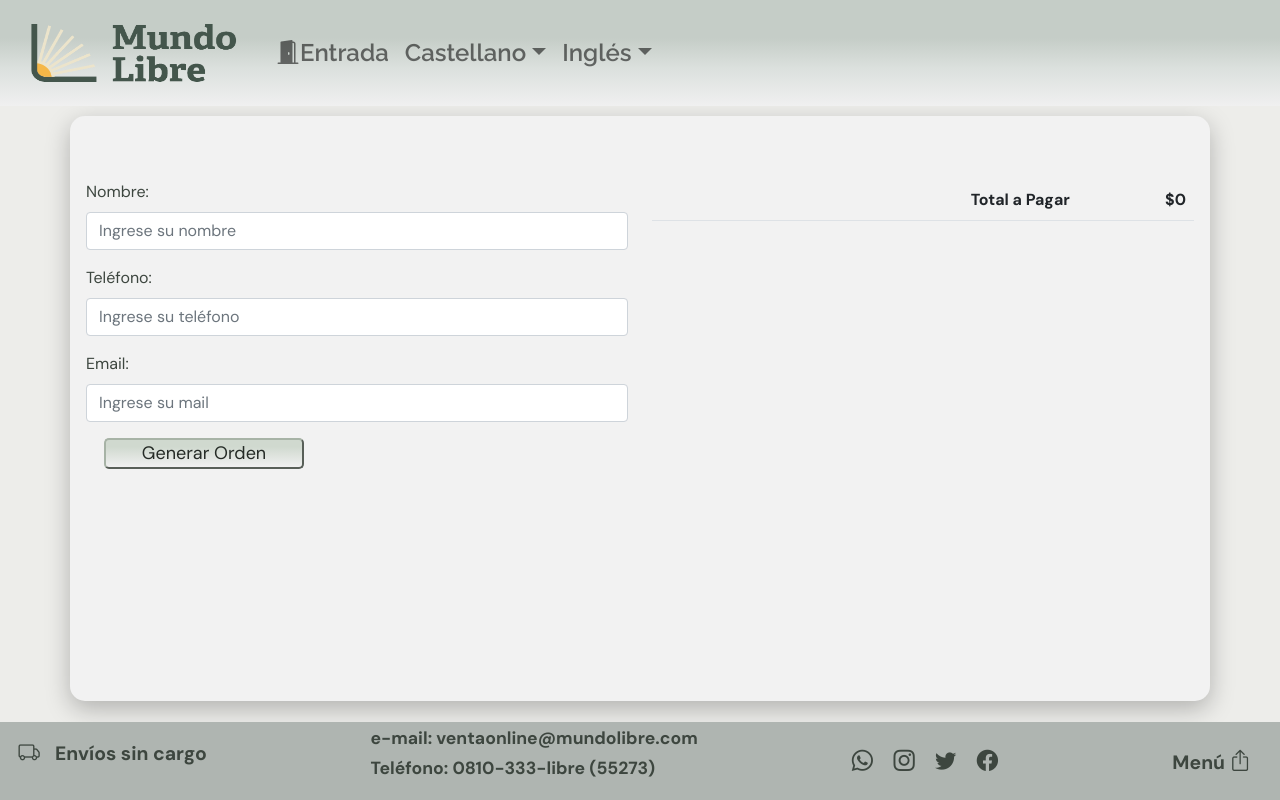
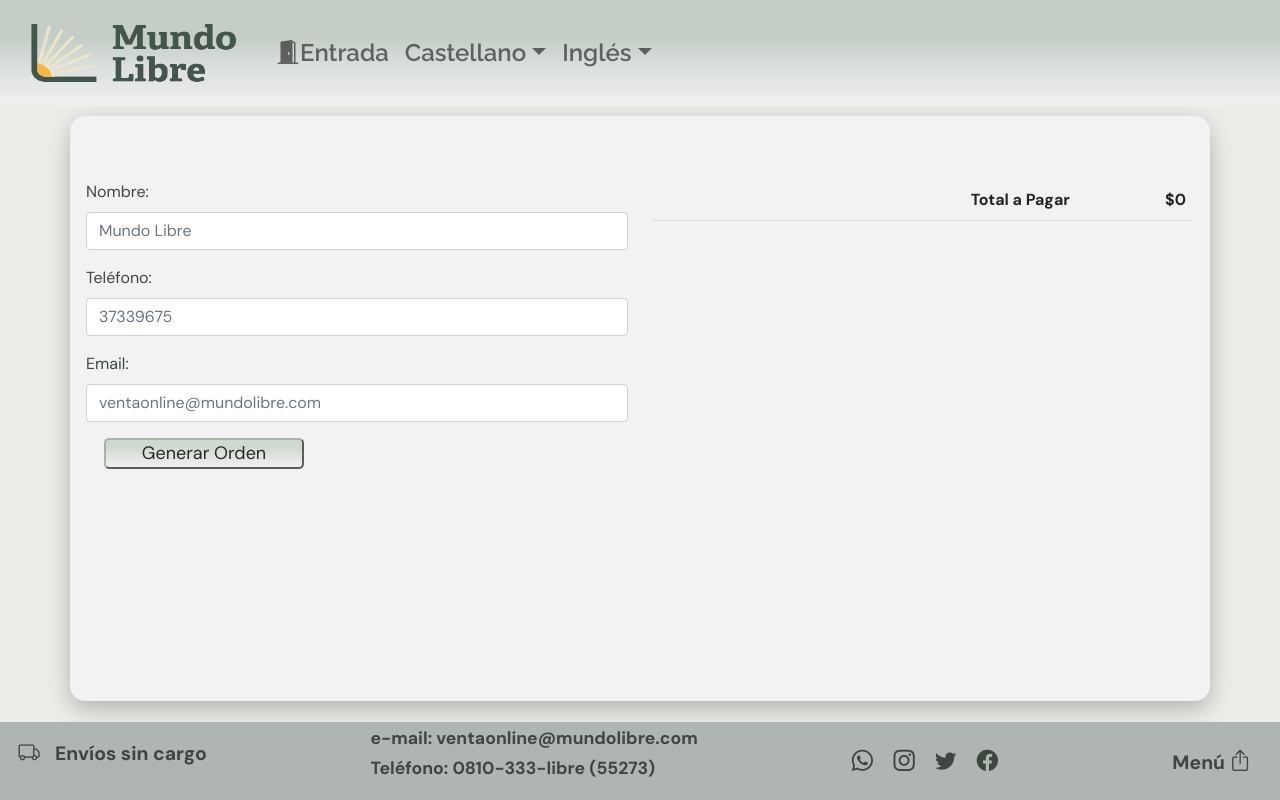
Before and after one commit to Lorena-DiStefano/BookStore, a React (Create React App) app: page /CartOrder in a window 1280 px wide. Built offline with nearby package versions, Linux system fonts and the light colour scheme; a web font is replaced by a local one.

Commit message:
Entrega Proyecto Final

```diff
--- a/src/App.js
+++ b/src/App.js
@@ -1,5 +1,5 @@
 import React from "react";
-import { NavBar, Footer, AppRouter } from './Components/index'
+import { NavBar, Footer, AppRouter } from './Components/index';
 import { CartContextProvider } from "./Context/CartContext";
 
 
--- a/src/Components/Cart/Cart.css
+++ b/src/Components/Cart/Cart.css
@@ -59,13 +59,13 @@
 }
 
 .cartDetail_btn {
-    background-color: rgb(228, 237, 231);
+    background-color: #e4ede7;
     box-shadow: 0px 8px 24px rgba(0, 0, 0, .25);
     border-radius: 8px;
     border: none;
     font-size: 1.6em;
     padding: 3px 10px;
-    color: rgb(61, 70, 63);
+    color: #3d463f;
 }
 
 .cleanCart {
@@ -100,14 +100,14 @@
 /* CartGreeting */
 .cartGreeting {
     font-family: 'Raleway', sans-serif;
-    color: rgb(61, 70, 63);
+    color: #3d463f;
     display: grid;
     grid-template-columns: auto auto;
     grid-template-rows: 400px;
 }
 
 .cartGreeting_img {
-    width: 450px;
+    width: 490px;
 }
 
 .cartGreeting_info {
@@ -135,5 +135,13 @@
 .btn_salida {
     font-size: 1.6em;
     padding-left: 0.7em;
-    color: rgb(61, 70, 63);
+    color: #3d463f;
 }
+
+/* CartOrder */
+
+.form-control:focus{
+    border: 2px solid #a6c5ad ;
+    outline: none;
+    box-shadow: 3px 0px rgba(167, 179, 166,.3);
+}
--- a/src/Components/Cart/CartDetail.jsx
+++ b/src/Components/Cart/CartDetail.jsx
@@ -2,7 +2,6 @@
 import { Link, useNavigate } from 'react-router-dom';
 import { CartContext } from '../../Context/CartContext';
 import './Cart.css';
-
 
 export const CartDetail = () => {
 
--- a/src/Components/Cart/CartGreeting.jsx
+++ b/src/Components/Cart/CartGreeting.jsx
@@ -3,7 +3,6 @@
 
 export const CartGreeting = () => {
   const { id } = useParams()
-
 
   return (
     <>
--- a/src/Components/Cart/CartOrder.jsx
+++ b/src/Components/Cart/CartOrder.jsx
@@ -3,7 +3,7 @@
 import { Navigate } from "react-router-dom";
 import { CartContext } from "../../Context/CartContext";
 import db from '../../Utils/FirebaseConfig';
-
+import { Loader } from '../../Utils/Loader/Loader';
 
 export const CartOrder = () => {
   const { cartList, setCartList, fullPayment } = useContext(CartContext);
@@ -11,6 +11,7 @@
   const [phone, setPhone] = useState("")
   const [email, setEmail] = useState("")
   const [orderId, setOrderId] = useState("")
+  const [loading, setLoading] = useState(false)
 
   const orderGenerator = () => {
 
@@ -24,27 +25,28 @@
 
     const ordersCollection = collection(db, "orders")
     addDoc(ordersCollection, order).then(({ id }) => setOrderId(id))
-
+    setLoading(true)
     setCartList([])
-
   }
 
   return (
+    <>
+      {loading && <Loader />}
       <div className="container cartBody">
         <div className="row my-5">
           <div className="col-md-6">
             <form>
               <div className="mb-3">
                 <label id="nombre" className="form-label">Nombre:</label>
-              <input type="text" className="form-control" placeholder="Ingrese su nombre" onInput={(e) => { setName(e.target.value) }} />
+                <input type="text" className="form-control" placeholder="Mundo Libre" onInput={(e) => { setName(e.target.value) }} />
               </div>
               <div className="mb-3">
                 <label id="telefono" className="form-label">Teléfono:</label>
-              <input type="text" className="form-control" id="telefono" placeholder="Ingrese su teléfono" onInput={(e) => { setPhone(e.target.value) }} />
+                <input type="tel" className="form-control" id="telefono" placeholder="37339675" onInput={(e) => { setPhone(e.target.value) }} />
               </div>
               <div className="mb-3">
                 <label id="email" className="form-label">Email:</label>
-              <input type="text" className="form-control" id="email" placeholder="Ingrese su mail" onInput={(e) => { setEmail(e.target.value) }} />
+                <input type="email" className="form-control" id="email" placeholder="ventaonline@mundolibre.com" onInput={(e) => { setEmail(e.target.value) }} />
               </div>
               <button type="button" className="cart_endBtn " onClick={orderGenerator} >Generar Orden</button>
 
@@ -77,6 +79,7 @@
           </div>
         </div>
       </div>
+    </>
   )
 }
 
--- a/src/Components/Cart/ItemCounter.jsx
+++ b/src/Components/Cart/ItemCounter.jsx
@@ -1,4 +1,4 @@
-import { useState } from 'react'
+import { useState } from 'react';
 import './Cart.css';
 
 export const ItemCounter = ({ stock, onAdd }) => {
--- a/src/Components/Footer/Footer.jsx
+++ b/src/Components/Footer/Footer.jsx
@@ -1,4 +1,4 @@
-import './Footer.css'
+import './Footer.css';
 
 export const Footer = () => {
     return (
--- a/src/Components/ItemList.jsx
+++ b/src/Components/ItemList.jsx
@@ -1,4 +1,4 @@
-import Item from './Item'
+import Item from './Item';
 
 export const ItemList = ({ bookList }) => {
 
```
Also changed, not shown: src/Components/Item.jsx (+4 -4 lines), src/Components/ItemDetail.jsx (+4 -4 lines), src/Components/ItemDetailContainer.jsx (+5 -5 lines), src/Components/ItemListContainer.jsx (+5 -5 lines). Lines whose indentation alone changed are shown as unchanged.
